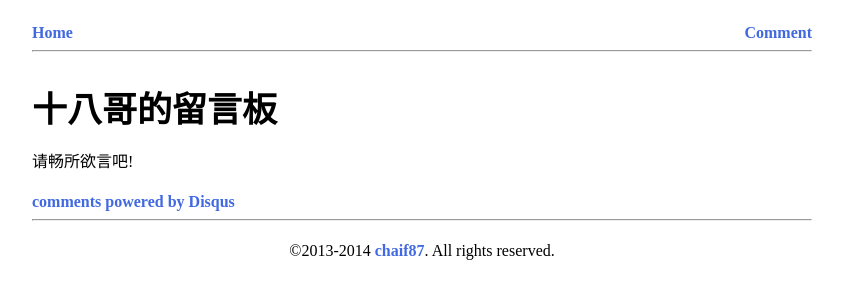
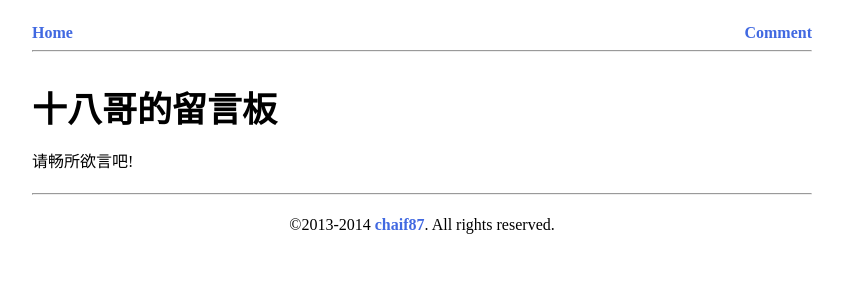
Before and after one commit to cforth/blog, a Jekyll site: the page built from comments.html, in a window 1280 px wide. Shown: the top 300 px of the page, without its empty margins (218-1061 px from the left). Built offline with Jekyll 4.4.1, drawn with Linux system fonts in a browser that asks for light colours; Markdown is read by kramdown in place of the engine named in the settings; comment, search, counter and statistics services are not loaded; part of the change alters nothing that is shown.

Commit message:
更换为多说评论系统

```diff
--- a/_layouts/comment.html
+++ b/_layouts/comment.html
@@ -16,20 +16,25 @@
     <p>请畅所欲言吧!</p>
   </div>
 
-  <div id="disqus_thread"></div>
-    <script type="text/javascript">
-      /* * * CONFIGURATION VARIABLES: EDIT BEFORE PASTING INTO YOUR WEBPAGE * * */
-      var disqus_shortname = 'chaif87blog'; // required: replace example with your forum shortname
 
-      /* * * DON'T EDIT BELOW THIS LINE * * */
-        (function() {
-          var dsq = document.createElement('script'); dsq.type = 'text/javascript'; dsq.async = true;
-          dsq.src = '//' + disqus_shortname + '.disqus.com/embed.js';
-          (document.getElementsByTagName('head')[0] || document.getElementsByTagName('body')[0]).appendChild(dsq);
-        })();
-    </script>
-    <noscript>Please enable JavaScript to view the <a href="http://disqus.com/?ref_noscript">comments powered by Disqus.</a></noscript>
-    <a href="http://disqus.com" class="dsq-brlink">comments powered by <span class="logo-disqus">Disqus</span></a>
+<!-- 多说评论框 start -->
+  <div class="ds-thread" data-thread-key="cfishacker_blog" data-title="留言板" data-url="http://cforth.github.io/blog/comments.html"></div>
+<!-- 多说评论框 end -->
+<!-- 多说公共JS代码 start (一个网页只需插入一次) -->
+<script type="text/javascript">
+var duoshuoQuery = {short_name:"cfishacker"};
+  (function() {
+    var ds = document.createElement('script');
+    ds.type = 'text/javascript';ds.async = true;
+    ds.src = (document.location.protocol == 'https:' ? 'https:' : 'http:') + '//static.duoshuo.com/embed.js';
+    ds.charset = 'UTF-8';
+    (document.getElementsByTagName('head')[0]
+     || document.getElementsByTagName('body')[0]).appendChild(ds);
+  })();
+  </script>
+<!-- 多说公共JS代码 end -->
+
+
 
   <div id="footer">
     <hr />
```
